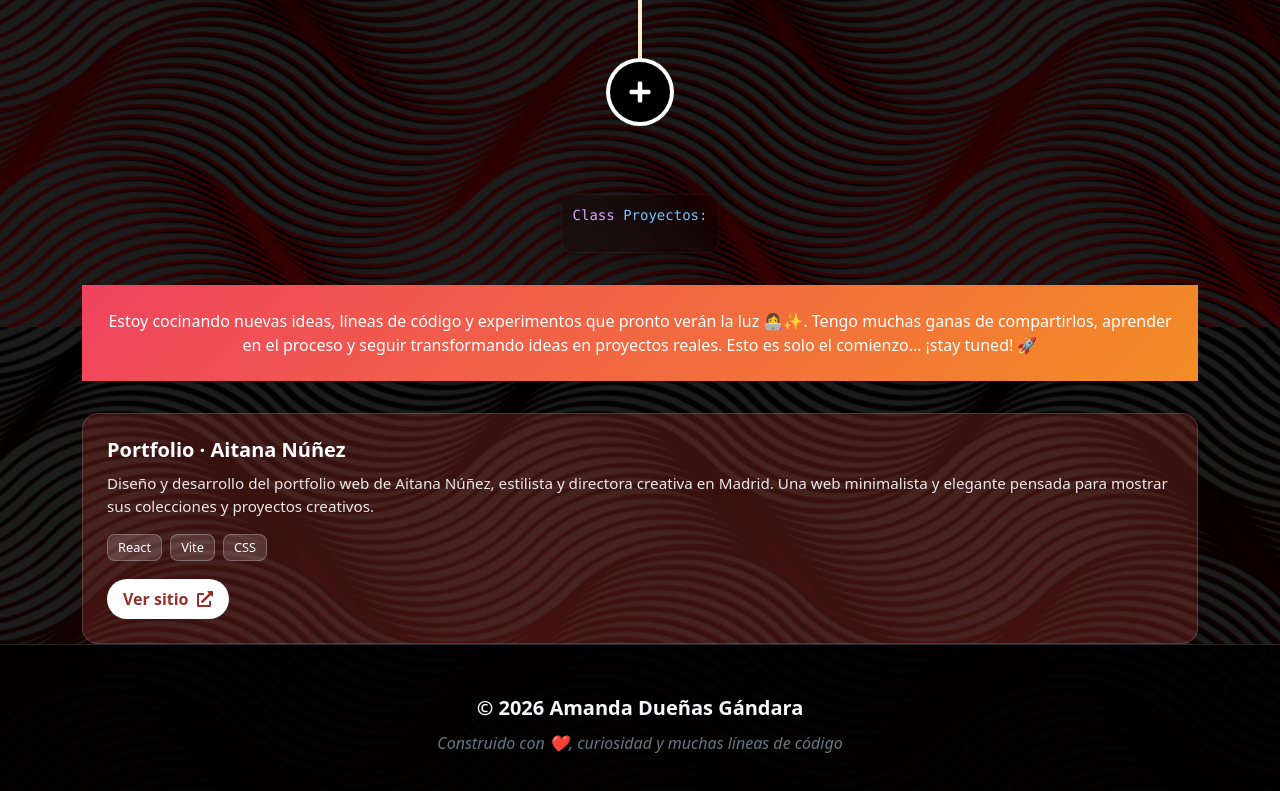
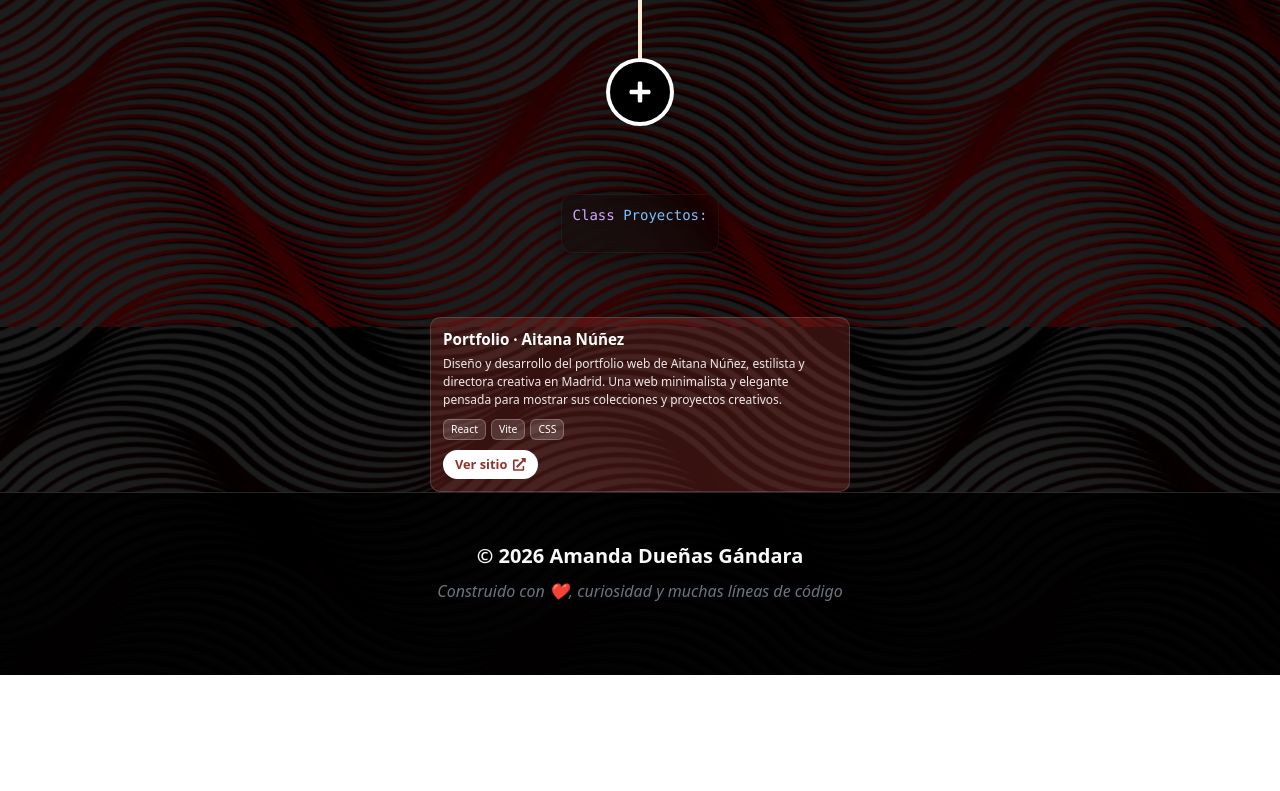
Before and after one commit to aduenasg/aduenasg.github.io, a React (Create React App) app: page / in a window 1280 px wide. Shown: the part 3673-4464 px from the top of the page. After the commit the page ends 4348 px from the top, so only its background shows below. Built offline with nearby package versions, Linux system fonts and the light colour scheme; a web font is replaced by a local one.

Commit message:
Añadido card de proyecto

```diff
--- a/src/components/Projects.jsx
+++ b/src/components/Projects.jsx
@@ -22,10 +22,6 @@ function SectionProjects() {
   </div>
 
   <div className="container text-light text-center ">
-
-       <p className="projectCard text-center px-4 py-4">
-            {t("projects.text")}
-        </p>
 
        <div className="projects-grid">
          {items.map((project, index) => (
--- a/src/static/css/projects.css
+++ b/src/static/css/projects.css
@@ -1,101 +1,74 @@
-.projectCard{
-/* background: rgba(148, 49, 43, 0.7) !important; */
-  color: white !important;
- background: linear-gradient(135deg, hsl(350, 85%, 60%) 0%, hsl(30, 90%, 55%) 100%);
-}
-
 .projects-grid {
   display: grid;
-  grid-template-columns: repeat(auto-fit, minmax(280px, 1fr));
-  gap: 24px;
-  margin-top: 32px;
+  grid-template-columns: repeat(auto-fit, minmax(130px, 1fr));
+  gap: 14px;
+  max-width: 420px;
+  margin: 32px auto 0;
 }
 
 .project-card {
-  position: relative;
   text-align: left;
   color: white;
   background: rgba(148, 49, 43, 0.35);
   border: 1px solid rgba(255, 255, 255, 0.15);
-  border-radius: 16px;
-  padding: 24px;
-  overflow: hidden;
+  border-radius: 10px;
+  padding: 12px;
   opacity: 0;
   transform: translateY(24px);
   animation: projectCardFadeIn 0.6s ease forwards;
   transition: transform 0.35s ease, box-shadow 0.35s ease, border-color 0.35s ease;
 }
 
-.project-card::before {
-  content: "";
-  position: absolute;
-  inset: 0;
-  background: linear-gradient(135deg, hsl(350, 85%, 60%) 0%, hsl(30, 90%, 55%) 100%);
-  opacity: 0;
-  transition: opacity 0.35s ease;
-  z-index: 0;
-}
-
-.project-card > * {
-  position: relative;
-  z-index: 1;
-}
-
 .project-card:hover,
 .project-card:focus-within {
-  transform: translateY(-8px) scale(1.02);
+  transform: translateY(-8px) scale(1.04);
   border-color: rgba(255, 255, 255, 0.4);
   box-shadow: 0 16px 32px rgba(0, 0, 0, 0.35);
 }
 
-.project-card:hover::before {
-  opacity: 1;
-}
-
 .project-card-title {
-  margin: 0 0 10px;
-  font-size: 1.25rem;
+  margin: 0 0 6px;
+  font-size: 0.95rem;
   font-weight: 700;
 }
 
 .project-card-description {
-  margin: 0 0 16px;
-  font-size: 0.95rem;
+  margin: 0 0 10px;
+  font-size: 0.75rem;
   opacity: 0.9;
 }
 
 .project-card-tags {
   display: flex;
   flex-wrap: wrap;
-  gap: 8px;
-  margin-bottom: 18px;
+  gap: 5px;
+  margin-bottom: 10px;
 }
 
 .project-card-tag {
   background: rgba(255, 255, 255, 0.15);
   border: 1px solid rgba(255, 255, 255, 0.25);
-  border-radius: 8px;
-  padding: 3px 10px;
-  font-size: 0.8rem;
+  border-radius: 6px;
+  padding: 2px 7px;
+  font-size: 0.65rem;
 }
 
 .project-card-button {
   display: inline-flex;
   align-items: center;
-  gap: 8px;
+  gap: 6px;
   background: white;
   color: #94312B;
   font-weight: 600;
   text-decoration: none;
-  padding: 8px 16px;
+  padding: 5px 12px;
   border-radius: 40px;
-  transition: transform 0.25s ease, background 0.25s ease, color 0.25s ease;
+  font-size: 0.8rem;
+  transition: transform 0.25s ease;
 }
 
 .project-card-button:hover {
   transform: translateX(4px);
-  background: #94312B;
-  color: white;
 }
 
 @keyframes projectCardFadeIn {
```
Also changed, not shown: 2 other files (tests, documents, lock files or other folders).
